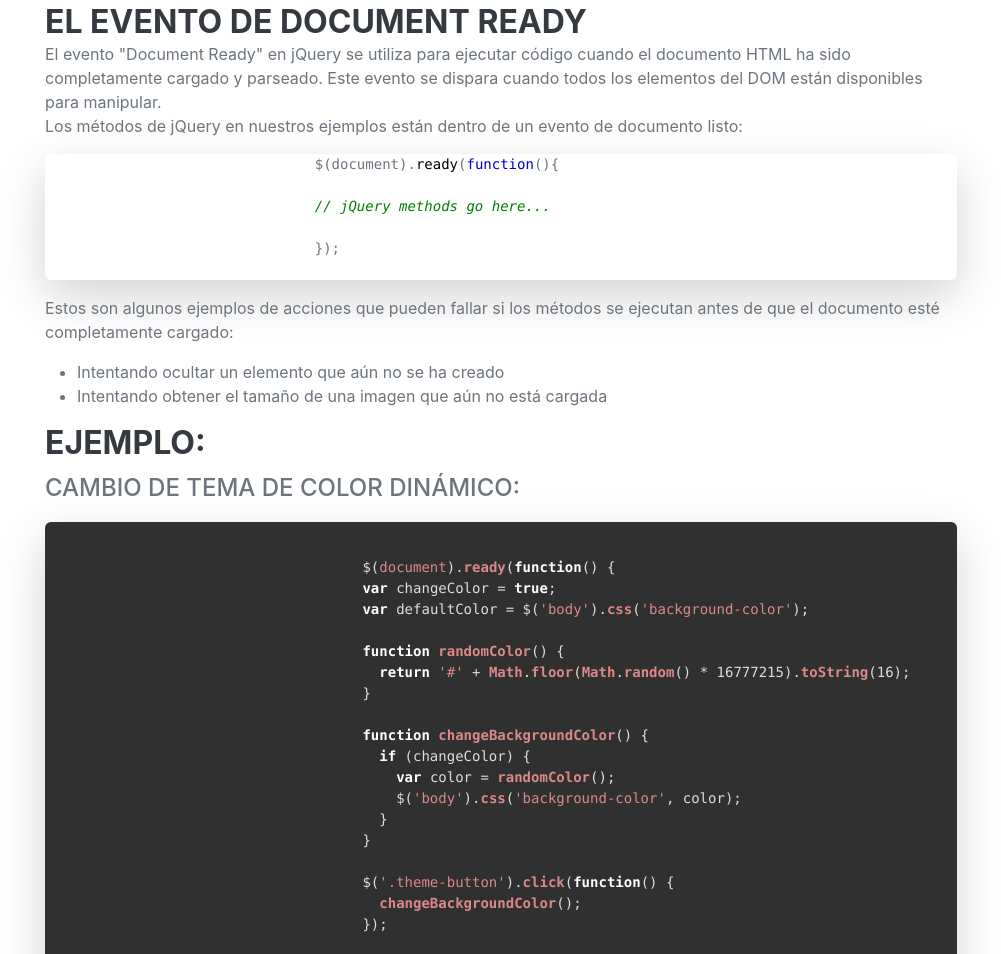
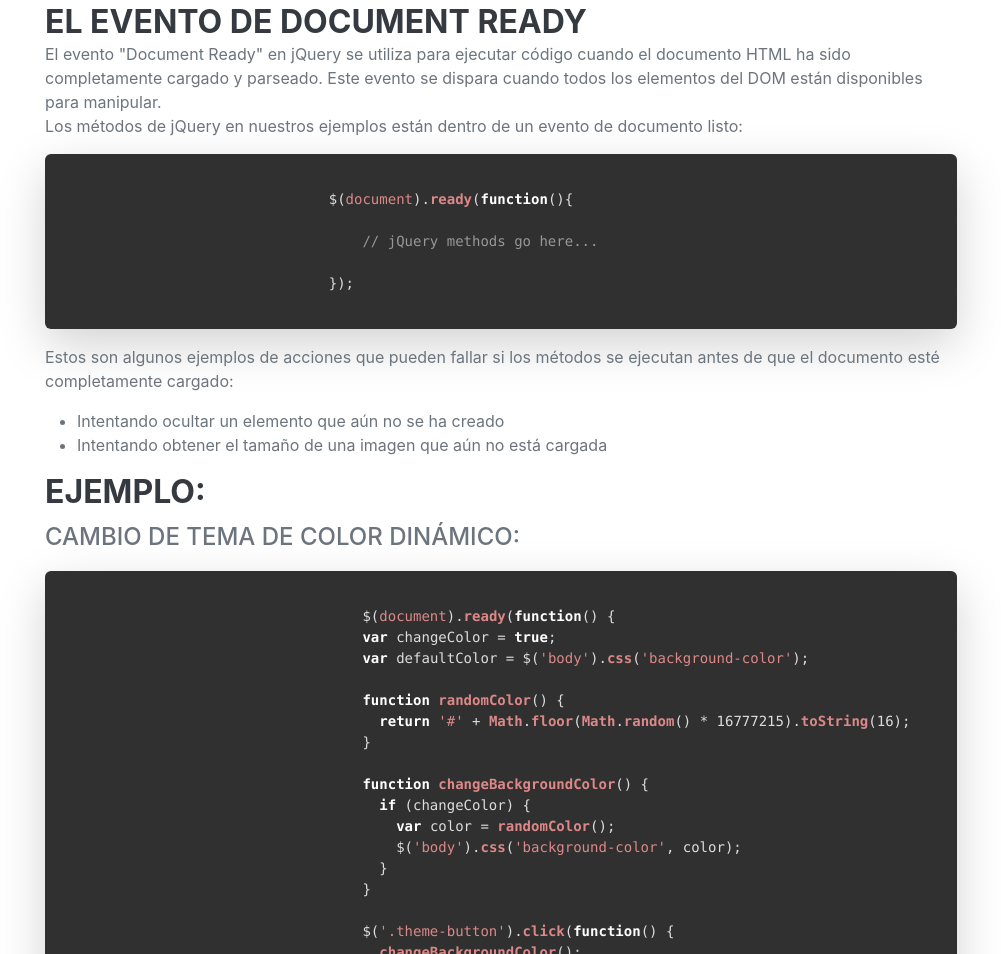
Before and after one commit to mvespin1/10038_Grupo02_PRUEBA, a plain HTML site: page index.html in a window 1280 px wide. Shown: the part 5493-6447 px from the top of the page, without its empty margins (275-1276 px from the left). Drawn offline with nearby package versions, Linux system fonts and the light colour scheme; a web font is replaced by a local one.

Commit message:
updatesintaxis

```diff
--- a/index.html
+++ b/index.html
@@ -274,12 +274,13 @@
                             Los métodos de jQuery en nuestros ejemplos están dentro de un evento de documento listo:
                         </p>
                         <div class="docs-code-block">
-                            <pre class="shadow-lg rounded">
-                                $(document).<span class="jspropertycolor" style="color:black">ready</span>(<span class="jskeywordcolor" style="color:mediumblue">function</span>(){<span class="jsnumbercolor" style="color:red">
-                                </span>&nbsp; <i>
-                                <span class="commentcolor" style="color:green">// jQuery methods go here...</span></i><br><span class="jsnumbercolor" style="color:red">
-                                </span>});
-                            </pre>
+                            <pre class="shadow-lg rounded"><code class="javascript hljs">
+                                $(document).ready(function(){
+
+                                    // jQuery methods go here...
+
+                                });
+                            </code></pre>
                         </div>
                         <p>
                             Estos son algunos ejemplos de acciones que pueden fallar si los métodos se ejecutan antes de
```
